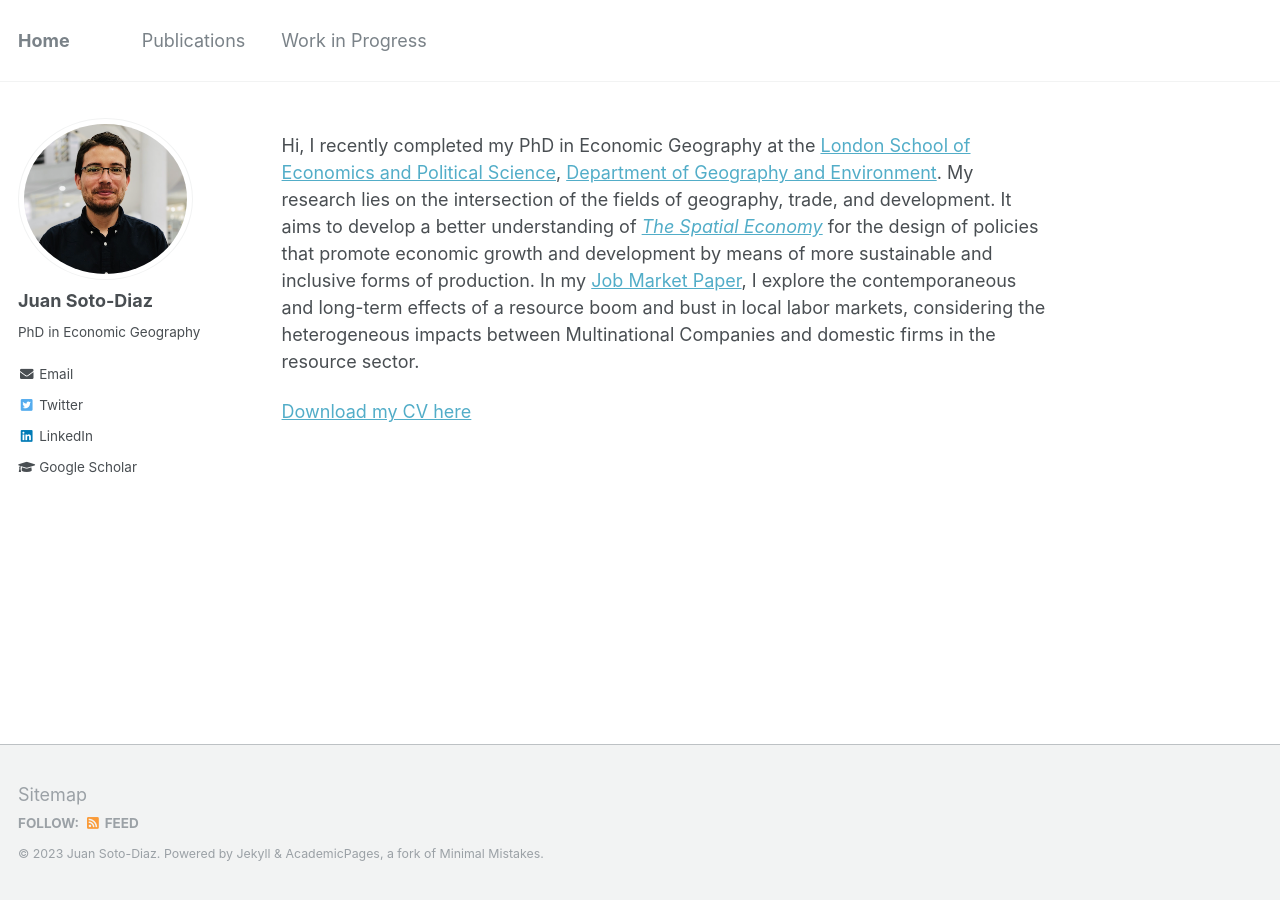
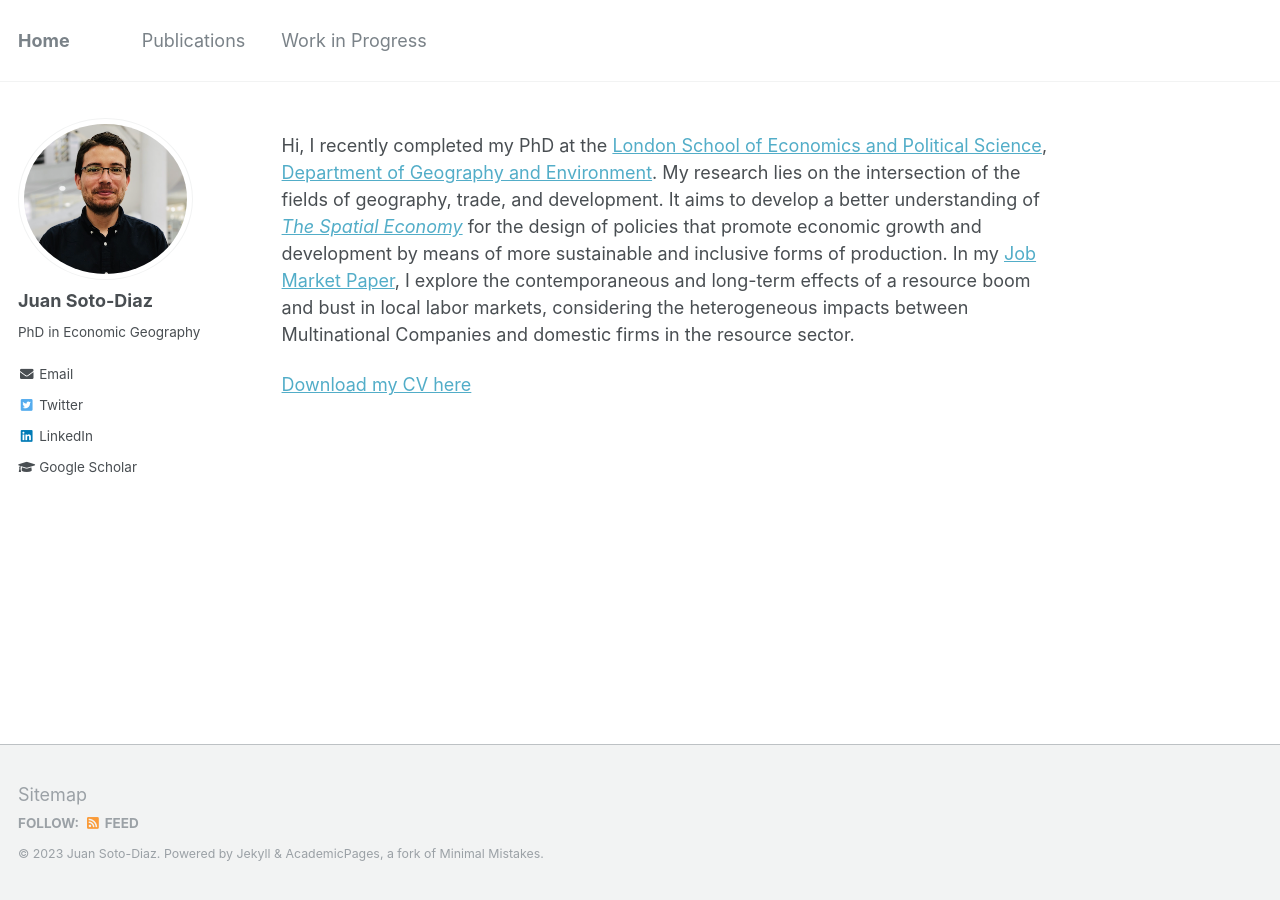
Before and after one commit to pedrofierroz87/pedrofierroz87.github.io, a Jekyll site: the page built from _pages/about.md, in a window 1280 px wide. Built offline with Jekyll 4.4.1, drawn with Linux system fonts in a browser that asks for light colours.

Commit message:
Update about.md

```diff
--- a/_pages/about.md
+++ b/_pages/about.md
@@ -8,6 +8,6 @@ redirect_from:
   - /about.html
 ---
 
-Hi, I recently completed my PhD in Economic Geography at the [London School of Economics and Political Science](https://lse.ac.uk), [Department of Geography and Environment](https://www.lse.ac.uk/geography-and-environment). My research lies on the intersection of the fields of geography, trade, and development. It aims to develop a better understanding of [<i>The Spatial Economy</i>](https://www.aeaweb.org/articles?id=10.1257/jel.20181414) for the design of policies that promote economic growth and development by means of more sustainable and inclusive forms of production. In my [Job Market Paper](https://juandanielsotodiaz.github.io/site/posts/2013/08/blog-post-2/), I explore the contemporaneous and long-term effects of a resource boom and bust in local labor markets, considering the heterogeneous impacts between Multinational Companies and domestic firms in the resource sector.
+Hi, I recently completed my PhD at the [London School of Economics and Political Science](https://lse.ac.uk), [Department of Geography and Environment](https://www.lse.ac.uk/geography-and-environment). My research lies on the intersection of the fields of geography, trade, and development. It aims to develop a better understanding of [<i>The Spatial Economy</i>](https://www.aeaweb.org/articles?id=10.1257/jel.20181414) for the design of policies that promote economic growth and development by means of more sustainable and inclusive forms of production. In my [Job Market Paper](https://juandanielsotodiaz.github.io/site/posts/2013/08/blog-post-2/), I explore the contemporaneous and long-term effects of a resource boom and bust in local labor markets, considering the heterogeneous impacts between Multinational Companies and domestic firms in the resource sector.
 
 [Download my CV here](https://juandanielsotodiaz.github.io/site/files/JuanSotoDiaz_CV.pdf)
```
